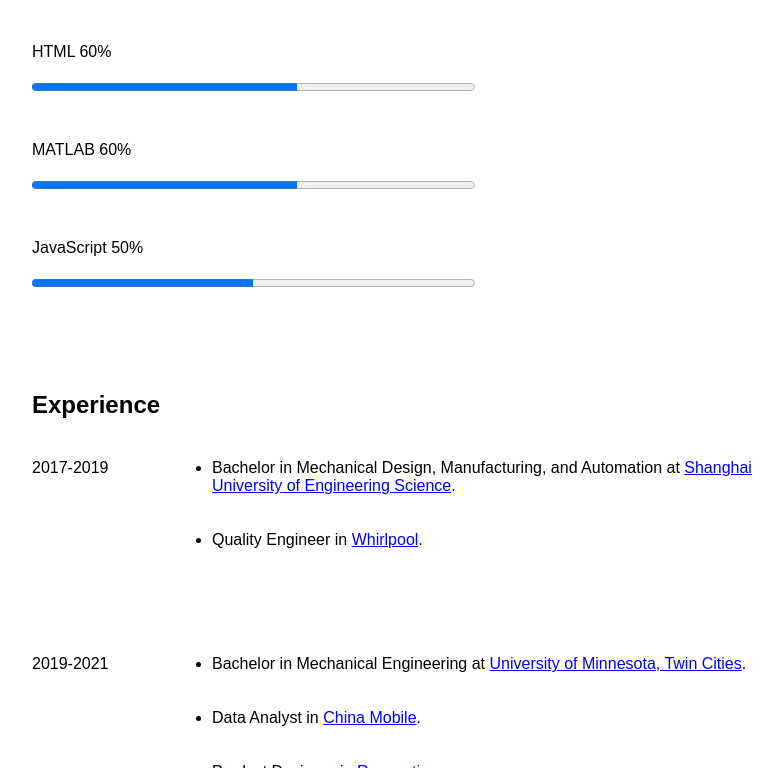
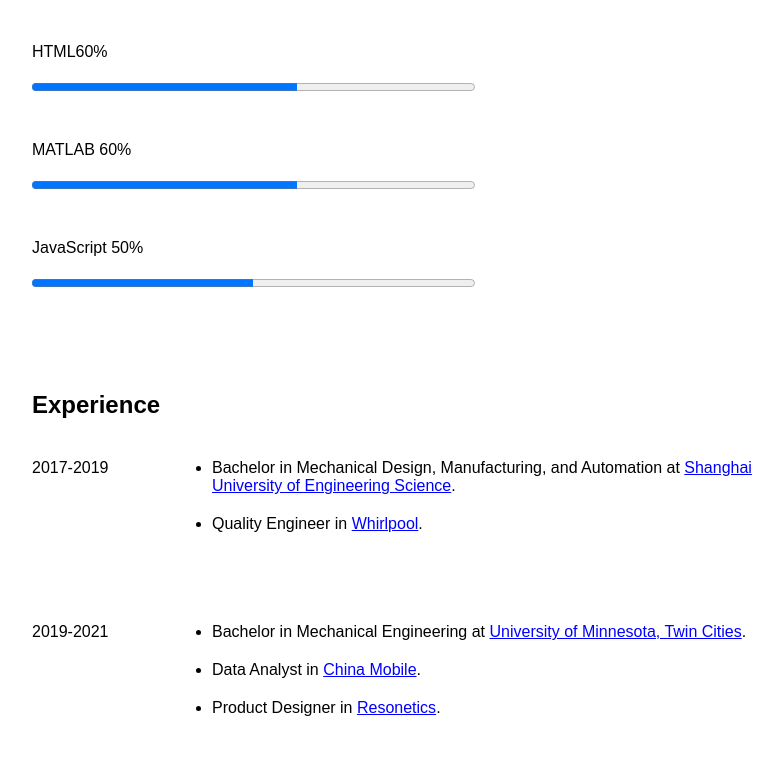
Before and after one commit to CERKO12/CERKO12.github.io, a website: page index.html in a window 1280 px wide. Shown: the part 2032-2800 px from the top of the page, without its empty margins (224-1006 px from the left). Drawn offline with Linux system fonts and the light colour scheme.

Commit message:
Update html

```diff
--- a/index.html
+++ b/index.html
@@ -87,7 +87,7 @@
             <div class="skills-title" style="margin-left: 30px">
 
                 <div class="col-6" style="margin-bottom: 30px">
-                    <p>Python<span class="percent"> 80%</span></p>
+                    <p>Python<span class="percent">80%</span></p>
                     <progress value="80" max="100">80%</progress>
                 </div>
                 <div class="col-6" style="margin-bottom: 30px">
@@ -95,11 +95,11 @@
                     <progress value="95" max="100">95%</progress>
                 </div>
                 <div class="col-6" style="margin-bottom: 30px">
-                    <p>R<span class="percent"> 70%</span></p>
+                    <p>R<span class="percent">70%</span></p>
                     <progress value="70" max="100">70%</progress>
                 </div>
                 <div class="col-6" style="margin-bottom: 30px">
-                    <p>HTML<span class="percent"> 60%</span></p>
+                    <p>HTML<span class="percent">60%</span></p>
                     <progress value="60" max="100">60%</progress>
                 </div>
                 <div class="col-6" style="margin-bottom: 30px">
@@ -125,8 +125,8 @@
                 <ul class="details">
                     <li>Bachelor in Mechanical Design, Manufacturing, and Automation at <a
                             href="https://www.sues.edu.cn/" target="_blank">Shanghai University of Engineering
-                            Science</a>.</p>
-                    <li>Quality Engineer in <a href="https://www.whirlpoolcorp.com/" target="_blank">Whirlpool</a>.</p>
+                            Science</a>.</li>
+                    <li>Quality Engineer in <a href="https://www.whirlpoolcorp.com/" target="_blank">Whirlpool</a>.</li>
                 </ul>
             </div>
 
@@ -134,10 +134,10 @@
                 <span class="year">2019-2021</span>
                 <ul class="details">
                     <li>Bachelor in Mechanical Engineering at <a href="https://twin-cities.umn.edu/"
-                            target="_blank">University of Minnesota, Twin Cities</a>.</p>
+                            target="_blank">University of Minnesota, Twin Cities</a>.</li>
                     <li>Data Analyst in <a href="https://www.chinamobileltd.com/en/global/home.php"
-                            target="_blank">China Mobile</a>.</p>
-                    <li>Product Designer in <a href="https://www.resonetics.com/" target="_blank">Resonetics</a>.</p>
+                            target="_blank">China Mobile</a>.</li>
+                    <li>Product Designer in <a href="https://www.resonetics.com/" target="_blank">Resonetics</a>.</li>
                 </ul>
             </div>
 
@@ -145,9 +145,9 @@
                 <span class="year">2021-Present</span>
                 <ul class="details">
                     <li>Master in Data Science at <a href="https://www.northeastern.edu/" target="_blank">Northeastern
-                            University</a>.</p>
-                    <li>Data Scientist in <a href="https://www.hirebeat.co/" target="_blank">HireBeat</a></p>
-                    <li>Data Scientist in <a href="https://www.inspurusainc.com/" target="_blank">Inspur</a></p>
+                            University</a>.</li>
+                    <li>Data Scientist in <a href="https://www.hirebeat.co/" target="_blank">HireBeat</a></li>
+                    <li>Data Scientist in <a href="https://www.inspurusainc.com/" target="_blank">Inspur</a></li>
                 </ul>
             </div>
 
```
